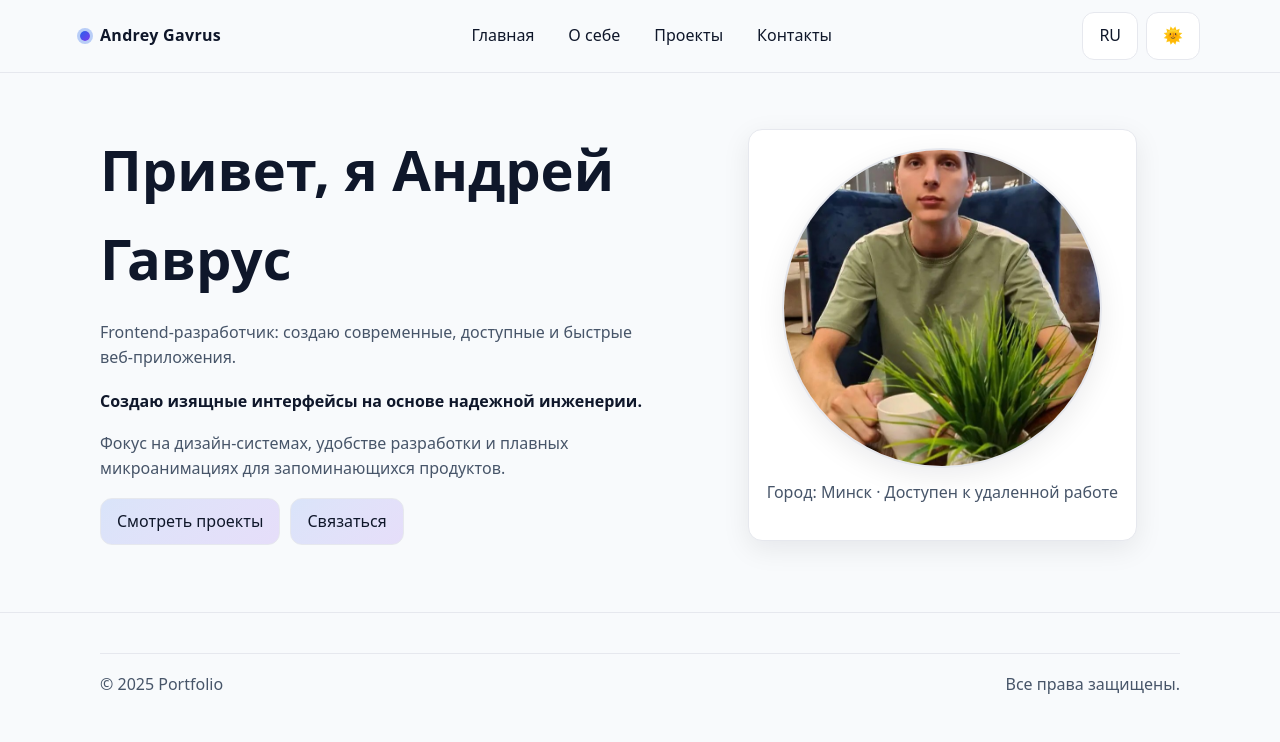
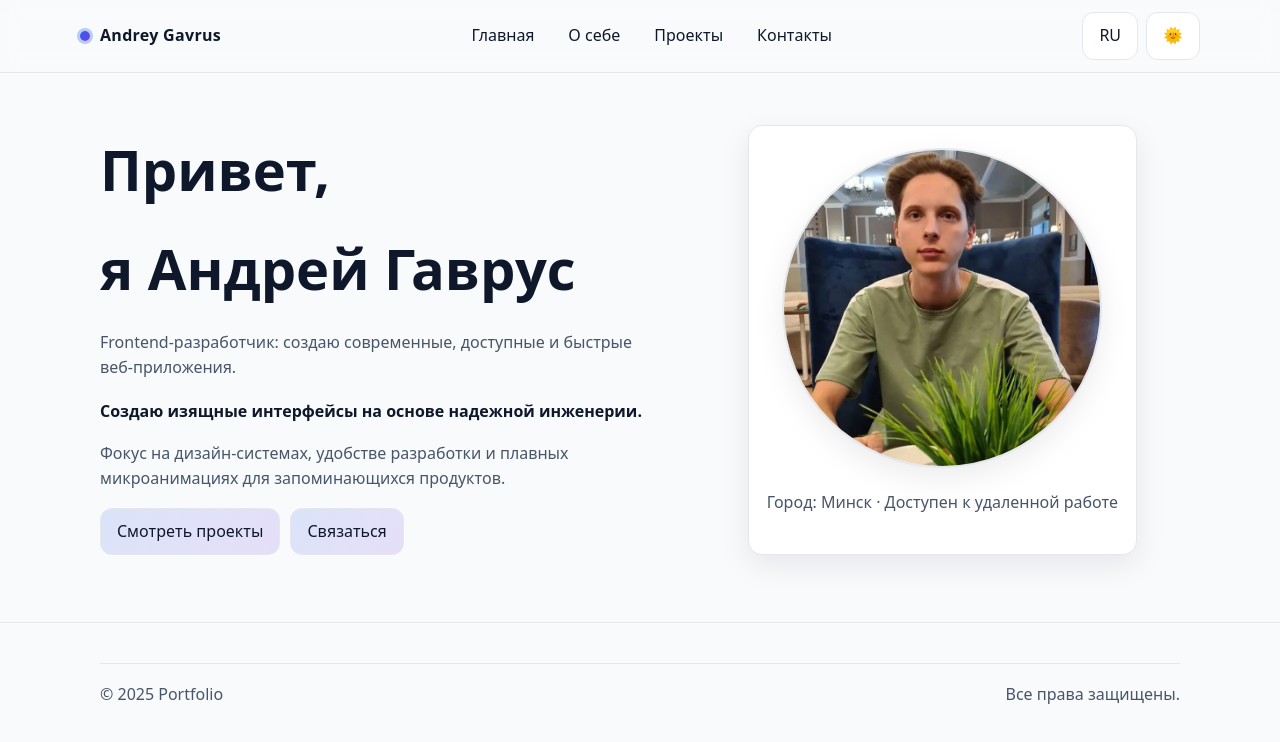
Before and after one commit to AndryGavrus/my-portfolio, a React (Vite) app: page / in a window 1280 px wide. Shown: the top 742 px of the page. Built offline with nearby package versions, Linux system fonts and the light colour scheme.

Commit message:
Made some upgrades

```diff
--- a/src/components/Header.tsx
+++ b/src/components/Header.tsx
@@ -65,22 +65,11 @@ export const Header: React.FC = () => {
       <AnimatePresence>
         {open && (
           <motion.aside
-            className="mobile-menu"
             initial={{ opacity: 0 }}
             animate={{ opacity: 1 }}
             exit={{ opacity: 0 }}
           >
             <div className="mobile-menu__inner">
-              <div className="container" style={{ display: 'flex', justifyContent: 'space-between', alignItems: 'center' }}>
-                <div className="brand" aria-hidden>
-                  <span className="brand__dot" />
-                  <span>Portfolio</span>
-                </div>
-                <button className="burger burger--open" aria-label="Close menu" onClick={() => setOpen(false)}>
-                  <span className="burger__icon" />
-                </button>
-              </div>
-
               <div className="mobile-menu__links">
                 <button className="mobile-menu__link" onClick={() => go('/')}>{t('nav.home')}</button>
                 <button className="mobile-menu__link" onClick={() => go('/about')}>{t('nav.about')}</button>
--- a/src/i18n/translations.ts
+++ b/src/i18n/translations.ts
@@ -3,7 +3,8 @@ export const resources = {
     translation: {
       nav: { home: 'Home', about: 'About', projects: 'Projects', contact: 'Contact' },
       hero: {
-        title: "Hi, I'm Andrey Gavrus",
+        greeting: "Hi,",
+        title: "I'm Andrey Gavrus",
         desc: "Frontend Developer crafting modern, accessible, and performant web apps.",
         ctaPrimary: "View Projects",
         ctaSecondary: "Contact Me"
@@ -67,7 +68,8 @@ export const resources = {
     translation: {
       nav: { home: 'Главная', about: 'О себе', projects: 'Проекты', contact: 'Контакты' },
       hero: {
-        title: "Привет, я Андрей Гаврус",
+        greeting: "Привет,",
+        title: "я Андрей Гаврус",
         desc: "Frontend‑разработчик: создаю современные, доступные и быстрые веб‑приложения.",
         ctaPrimary: "Смотреть проекты",
         ctaSecondary: "Связаться"
--- a/src/index.css
+++ b/src/index.css
@@ -1,7 +1,5 @@
 :root {
-    /* Однотонная палитра с акцентами */
     --bg: #0f172a;
-    /* темный однотонный фон */
     --bg-soft: #111827;
     --text: #e5e7eb;
     --text-muted: #9ca3af;
@@ -10,29 +8,18 @@
     --card: #111827;
     --border: #1f2937;
     --shadow: 0 10px 30px rgba(0, 0, 0, 0.25);
-    --glass: color-mix(in oklab, var(--bg), transparent 15%);
-
-    /* Фон-узор (tile) для бесшовности + градиент поверх */
-    --bg-gradient: radial-gradient(1400px 900px at 80% -10%, rgba(96, 165, 250, 0.08), transparent 60%),
-        radial-gradient(1200px 800px at -10% 20%, rgba(167, 139, 250, 0.09), transparent 60%);
-    --bg-pattern-color: rgba(255, 255, 255, 0.04);
 }
 
 :root[data-theme="light"] {
     --bg: #f8fafc;
-    /* такой же однотонный для светлой темы */
     --bg-soft: #ffffff;
     --text: #0f172a;
     --text-muted: #475569;
     --primary: #2563eb;
     --accent: #7c3aed;
     --card: #ffffff;
-    --border: #e6e8ee;
-    --shadow: 0 8px 28px rgba(2, 6, 23, 0.08);
-    --glass: color-mix(in oklab, var(--bg), transparent 8%);
-    --bg-gradient: radial-gradient(1400px 900px at 80% -10%, rgba(37, 99, 235, 0.08), transparent 60%),
-        radial-gradient(1200px 800px at -10% 20%, rgba(124, 58, 237, 0.08), transparent 60%);
-    --bg-pattern-color: rgba(2, 6, 23, 0.04);
+    --border: #e5e7eb;
+    --shadow: 0 10px 30px rgba(2, 6, 23, 0.08);
 }
 
 * {
@@ -242,21 +229,12 @@ button {
 }
 
 /* Mobile menu overlay */
-.mobile-menu {
-    position: fixed;
-    inset: 0;
-    z-index: 55;
-    display: grid;
-    grid-template-rows: auto 1fr auto;
-    background: color-mix(in oklab, var(--bg), #000 12%);
-    backdrop-filter: blur(8px);
-    padding: 12px 0 24px;
-}
-
 .mobile-menu__inner {
     display: grid;
     grid-template-rows: auto 1fr;
-    height: 100%;
+    height: 100vh;
+    background: color-mix(in oklab, var(--bg), #000 12%);
+    backdrop-filter: blur(8px);
 }
 
 .mobile-menu__links {
@@ -275,7 +253,6 @@ button {
 
 .mobile-menu__footer {
     padding: 10px 20px 0;
-    display: flex;
     gap: 8px;
 }
 
@@ -285,12 +262,6 @@ button {
     flex: 1 0 auto;
     transition: filter 0.2s ease;
     /* контент начинается сверху, но сетка обеспечивает симметрию */
-    overflow: hidden;
-    /* по умолчанию без скролла */
-}
-
-.main.scrollable {
-    overflow: auto;
 }
 
 /* Секции */
@@ -301,13 +272,11 @@ button {
 .section__title {
     font-size: clamp(24px, 2.6vw, 34px);
     margin: 0 0 18px;
-    text-align: center;
 }
 
 .section__subtitle {
     margin: 0 0 24px;
     color: var(--text-muted);
-    text-align: center;
 }
 
 /* Сетки */
@@ -352,7 +321,6 @@ button {
     display: grid;
     grid-template-columns: 1.1fr 0.9fr;
     gap: 24px;
-    align-items: center;
 }
 
 @media (max-width: 900px) {
@@ -364,7 +332,6 @@ button {
 .hero__title {
     font-size: clamp(28px, 4.5vw, 56px);
     margin: 0 0 10px;
-    text-align: left;
 }
 
 .hero__desc {
@@ -373,11 +340,6 @@ button {
 }
 
 @media (max-width: 900px) {
-
-    .hero__title,
-    .hero__desc {
-        text-align: center;
-    }
 
     .cta {
         justify-content: center;
@@ -410,7 +372,7 @@ button {
     width: 100%;
     height: 100%;
     object-fit: cover;
-    object-position: center;
+    object-position: top;
     display: block;
 }
 
@@ -483,6 +445,7 @@ button {
 .project__title {
     margin: 0;
     font-weight: 700;
+    color: rgba(255, 255, 255, 0.9);
     text-shadow: 0 2px 16px rgba(0, 0, 0, 0.4);
 }
 
--- a/src/pages/Home.tsx
+++ b/src/pages/Home.tsx
@@ -15,7 +15,8 @@ export const Home: React.FC = () => {
           animate={{ opacity: 1, y: 0 }}
           transition={{ duration: 0.45 }}
         >
-          <h1 className="hero__title">{t('hero.title', { name: 'Ваше Имя' })}</h1>
+          <h1 className="hero__title">{t('hero.greeting')}</h1>
+          <h1 className="hero__title">{t('hero.title')}</h1>
           <p className="hero__desc">{t('hero.desc')}</p>
           <p style={{ marginTop: 0, marginBottom: 16, color: 'var(--text)' }}>
             <strong>{t('home.introHighlight')}</strong>
```
